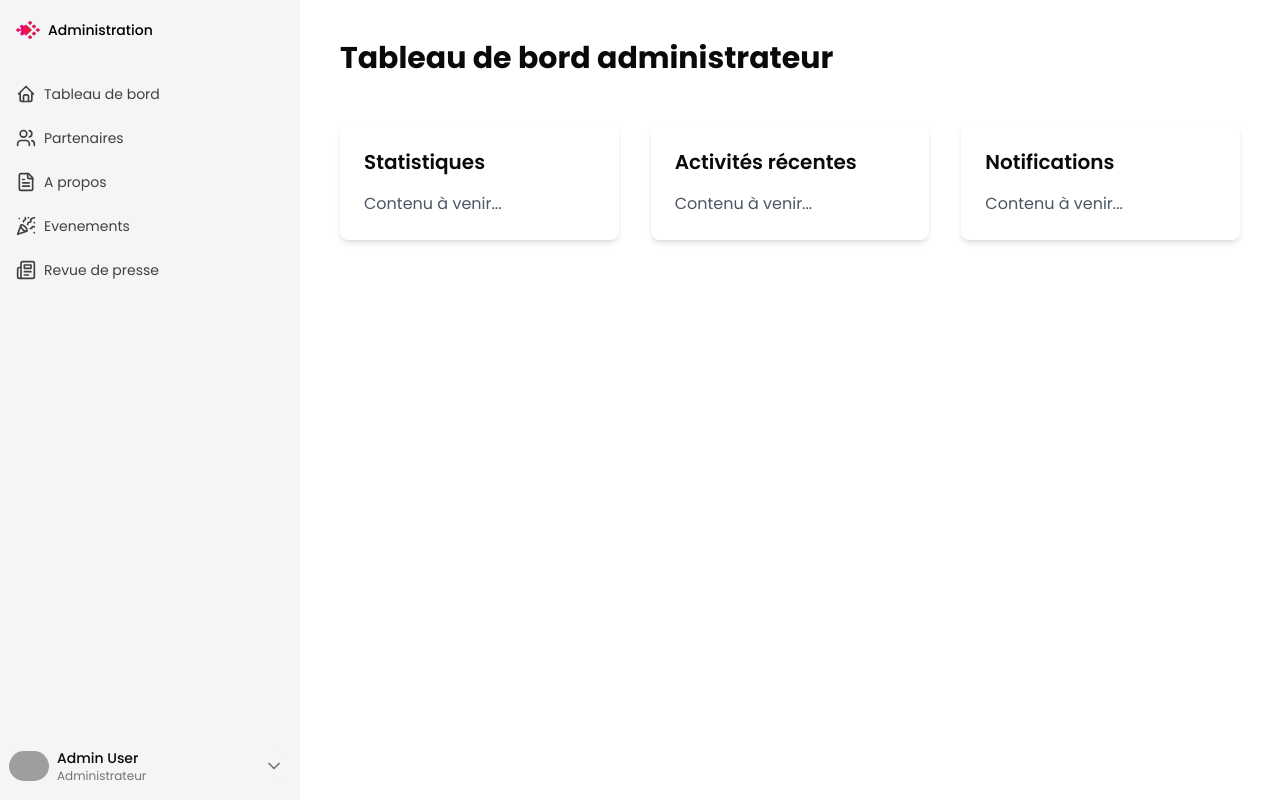
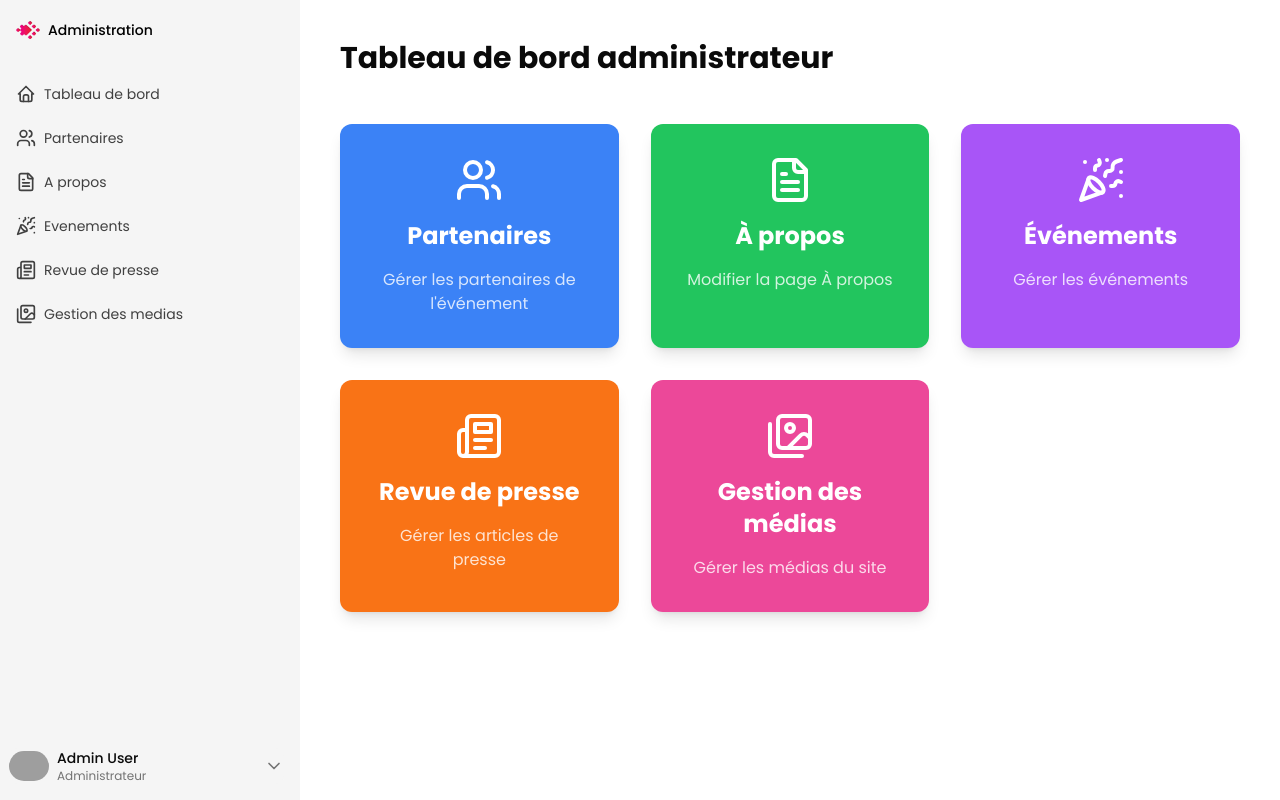
Before and after one commit to lionelLP/estivales_2025_v2, a Next.js app: page /admin in a window 1280 px wide. Built offline with nearby package versions, Linux system fonts and the light colour scheme; no server answers; grey boxes are pictures that could not be loaded.

Commit message:
Media+AdminHomePage

```diff
--- a/app/Layouts/AdminLayout.tsx
+++ b/app/Layouts/AdminLayout.tsx
@@ -7,6 +7,7 @@ import { motion } from "framer-motion";
 import {
   ChevronDown,
   FileText,
+  Images,
   LogOut,
   Newspaper,
   PartyPopper,
@@ -62,6 +63,13 @@ export default function AdminLayout({
       href: "/admin/news",
       icon: (
         <Newspaper className="text-neutral-700 dark:text-neutral-200 h-5 w-5 flex-shrink-0" />
+      ),
+    },
+    {
+      label: "Gestion des medias",
+      href: "/admin/medias",
+      icon: (
+        <Images className="text-neutral-700 dark:text-neutral-200 h-5 w-5 flex-shrink-0" />
       ),
     },
   ];
--- /dev/null
+++ b/app/admin/medias/page.tsx
@@ -0,0 +1,114 @@
+"use client";
+
+import { Heart } from "lucide-react";
+import Image from "next/image";
+import { useEffect, useState } from "react";
+
+interface Media {
+  id: number;
+  url: string;
+  title: string;
+  type: string;
+  is_favorite: boolean;
+}
+
+export default function MediasPage() {
+  const [medias, setMedias] = useState<Media[]>([]);
+  const [filter, setFilter] = useState<"all" | "favorites">("all");
+
+  useEffect(() => {
+    const fetchMedias = async () => {
+      try {
+        const response = await fetch("/api/medias");
+        if (response.ok) {
+          const data = await response.json();
+          setMedias(data);
+        }
+      } catch (error) {
+        console.error("Erreur lors du chargement des médias:", error);
+      }
+    };
+
+    fetchMedias();
+  }, []);
+
+  const toggleFavorite = async (mediaId: number) => {
+    try {
+      const response = await fetch(`/api/medias/${mediaId}/favorite`, {
+        method: "PUT",
+      });
+
+      if (response.ok) {
+        setMedias(
+          medias.map((media) =>
+            media.id === mediaId
+              ? { ...media, is_favorite: !media.is_favorite }
+              : media
+          )
+        );
+      }
+    } catch (error) {
+      console.error("Erreur lors de la mise à jour du favori:", error);
+    }
+  };
+
+  const filteredMedias =
+    filter === "all" ? medias : medias.filter((media) => media.is_favorite);
+
+  return (
+    <div className="container mx-auto px-4 py-8">
+      <h1 className="text-3xl font-bold mb-8 text-center">Médiathèque 📸</h1>
+
+      <div className="flex justify-center gap-4 mb-8">
+        <button
+          onClick={() => setFilter("all")}
+          className={`px-4 py-2 rounded-full ${
+            filter === "all"
+              ? "bg-pink-500 text-white"
+              : "bg-gray-200  dark:text-dark-mode-2 hover:bg-gray-300"
+          }`}
+        >
+          Tous les médias
+        </button>
+        <button
+          onClick={() => setFilter("favorites")}
+          className={`px-4 py-2 rounded-full ${
+            filter === "favorites"
+              ? "bg-pink-500 text-white "
+              : "bg-gray-200 dark:text-dark-mode-2 hover:bg-gray-300"
+          }`}
+        >
+          Favoris
+        </button>
+      </div>
+
+      <div className="grid grid-cols-2 md:grid-cols-3 lg:grid-cols-4 gap-6">
+        {filteredMedias.map((media) => (
+          <div key={media.id} className="relative group">
+            <div className="aspect-square relative rounded-lg overflow-hidden">
+              <Image
+                src={media.url}
+                alt={media.title}
+                fill
+                className="object-cover transition-transform group-hover:scale-110"
+              />
+              <button
+                onClick={() => toggleFavorite(media.id)}
+                className="absolute top-2 right-2 p-2 rounded-full bg-white/80 hover:bg-white transition-all"
+              >
+                <Heart
+                  className={`w-5 h-5 ${
+                    media.is_favorite
+                      ? "fill-pink-500 text-pink-500"
+                      : "text-gray-600"
+                  }`}
+                />
+              </button>
+            </div>
+            <p className="mt-2 text-sm text-center truncate">{media.title}</p>
+          </div>
+        ))}
+      </div>
+    </div>
+  );
+}
--- a/app/admin/page.tsx
+++ b/app/admin/page.tsx
@@ -1,6 +1,8 @@
 "use client";
 
 import AdminLayout from "@/app/Layouts/AdminLayout";
+import { FileText, Images, Newspaper, PartyPopper, Users } from "lucide-react";
+import Link from "next/link";
 import { useEffect, useState } from "react";
 
 export default function AdminPage() {
@@ -11,6 +13,44 @@ export default function AdminPage() {
     lastName: "User",
     userType: "Administrateur",
   });
+
+  const adminLinks = [
+    {
+      label: "Partenaires",
+      href: "/admin/partenaires",
+      icon: <Users className="h-12 w-12" />,
+      description: "Gérer les partenaires de l'événement",
+      color: "bg-blue-500",
+    },
+    {
+      label: "À propos",
+      href: "/admin/about",
+      icon: <FileText className="h-12 w-12" />,
+      description: "Modifier la page À propos",
+      color: "bg-green-500",
+    },
+    {
+      label: "Événements",
+      href: "/admin/events",
+      icon: <PartyPopper className="h-12 w-12" />,
+      description: "Gérer les événements",
+      color: "bg-purple-500",
+    },
+    {
+      label: "Revue de presse",
+      href: "/admin/news",
+      icon: <Newspaper className="h-12 w-12" />,
+      description: "Gérer les articles de presse",
+      color: "bg-orange-500",
+    },
+    {
+      label: "Gestion des médias",
+      href: "/admin/medias",
+      icon: <Images className="h-12 w-12" />,
+      description: "Gérer les médias du site",
+      color: "bg-pink-500",
+    },
+  ];
 
   useEffect(() => {
     const timer = setTimeout(() => {
@@ -33,20 +73,25 @@ export default function AdminPage() {
           </h1>
 
           <div className="grid grid-cols-1 md:grid-cols-2 lg:grid-cols-3 gap-8">
-            <div className="bg-white p-6 rounded-lg shadow-md">
-              <h2 className="text-xl font-semibold mb-4">Statistiques</h2>
-              <p className="text-gray-600">Contenu à venir...</p>
-            </div>
-
-            <div className="bg-white p-6 rounded-lg shadow-md">
-              <h2 className="text-xl font-semibold mb-4">Activités récentes</h2>
-              <p className="text-gray-600">Contenu à venir...</p>
-            </div>
-
-            <div className="bg-white p-6 rounded-lg shadow-md">
-              <h2 className="text-xl font-semibold mb-4">Notifications</h2>
-              <p className="text-gray-600">Contenu à venir...</p>
-            </div>
+            {adminLinks.map((link, index) => (
+              <Link
+                key={index}
+                href={link.href}
+                className="group transform transition-all duration-300 hover:scale-105"
+              >
+                <div
+                  className={`${link.color} p-8 rounded-xl shadow-lg text-white h-full`}
+                >
+                  <div className="flex flex-col items-center text-center space-y-4">
+                    <div className="transform transition-transform duration-300 group-hover:scale-110">
+                      {link.icon}
+                    </div>
+                    <h2 className="text-2xl font-bold">{link.label}</h2>
+                    <p className="text-white/80">{link.description}</p>
+                  </div>
+                </div>
+              </Link>
+            ))}
           </div>
         </div>
       )}
```
